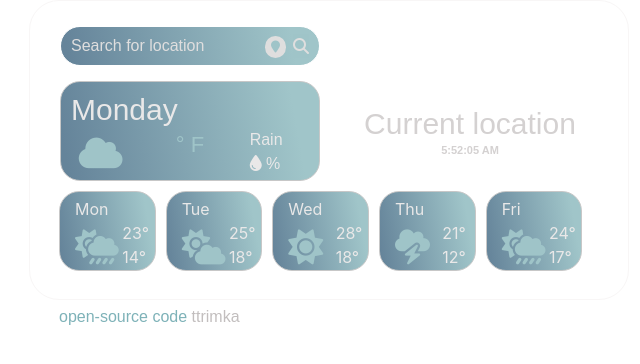
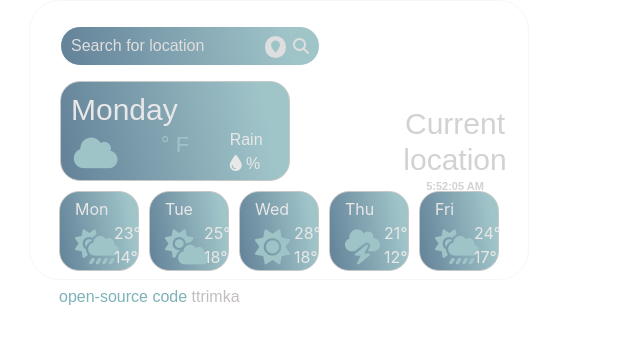
Before and after one commit to ttrimka/weather-app, a plain HTML site: page index.html in a window 1280 px wide. Shown: the whole page, without its empty margins (26-666 px from the left). Drawn offline with nearby package versions, Linux system fonts and the light colour scheme; no server answers.

Commit message:
project resizing

```diff
--- a/src/style.css
+++ b/src/style.css
@@ -1,8 +1,8 @@
 .weather-app {
   padding-left: 30px;
   margin-left: -30px;
-  width: 600px;
-  height: 300px;
+  width: 500px;
+  height: 280px;
   border: solid 1px #f8f6f6;
   border-radius: 30px;
 }
@@ -85,7 +85,7 @@
 }
 .today-forecast,
 .location {
-  width: 260px;
+  width: 230px;
   height: 100px;
   margin-top: 10px;
   padding: 10px;
```
